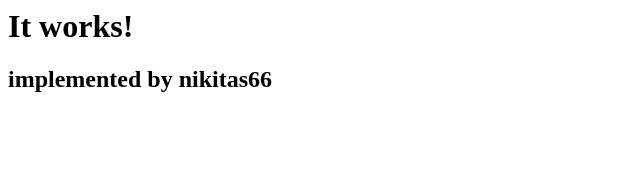
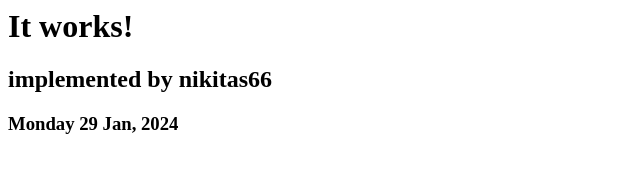
Before and after one commit to nikitas66/basic, a plain HTML site: page index.html in a window 1280 px wide. Shown: the whole page, without its empty margins (0-640 px from the left). Drawn offline with Linux system fonts and the light colour scheme.

Commit message:
Update index.html

```diff
--- a/index.html
+++ b/index.html
@@ -3,4 +3,5 @@
 </head><body>
 <h1>It works!</h1>
 <h2>implemented by nikitas66</h2>
+<h3>Monday 29 Jan, 2024</h3>
 </body></html>
```
